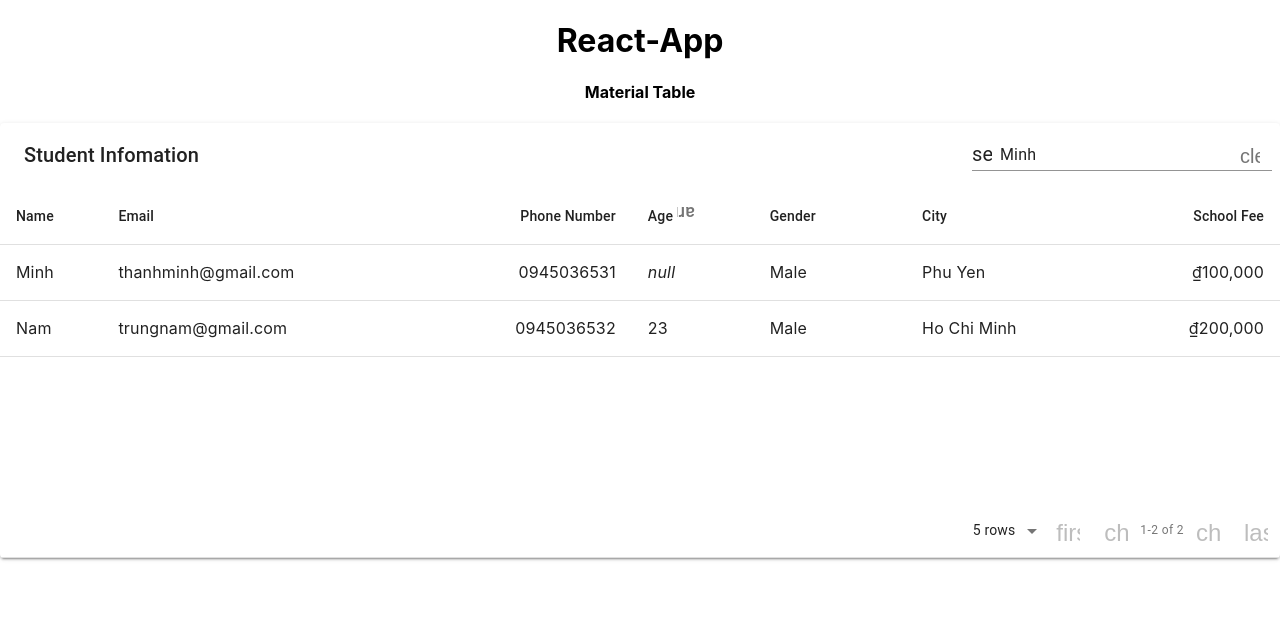
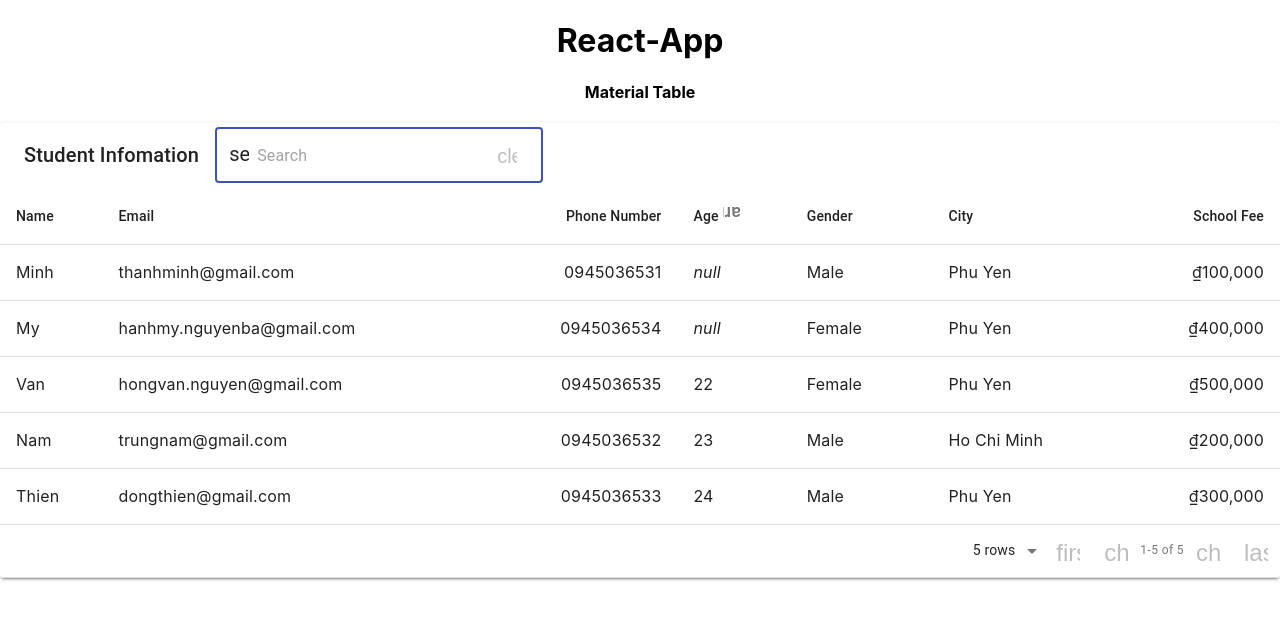
Before and after one commit to thanhminhspk05/learn-mui-table, a React (Create React App) app: page / in a window 1280 px wide. Shown: the top 620 px of the page. Built offline with nearby package versions, Linux system fonts and the light colour scheme; the HTML template or start-up script is replaced by a standard one.

Commit message:
searchFieldAlignment, searchAutoFocus, searchFieldVariant

```diff
--- a/src/App.js
+++ b/src/App.js
@@ -85,7 +85,13 @@ function App() {
         title="Student Infomation"
         data={data}
         columns={columns}
-        options={{ sorting: true, search: true, searchText: 'Minh' }}
+        options={{
+          sorting: true,
+          search: true,
+          searchFieldAlignment: 'left',
+          searchAutoFocus: true,
+          searchFieldVariant: 'outlined',
+        }}
       />
     </div>
   );
```
